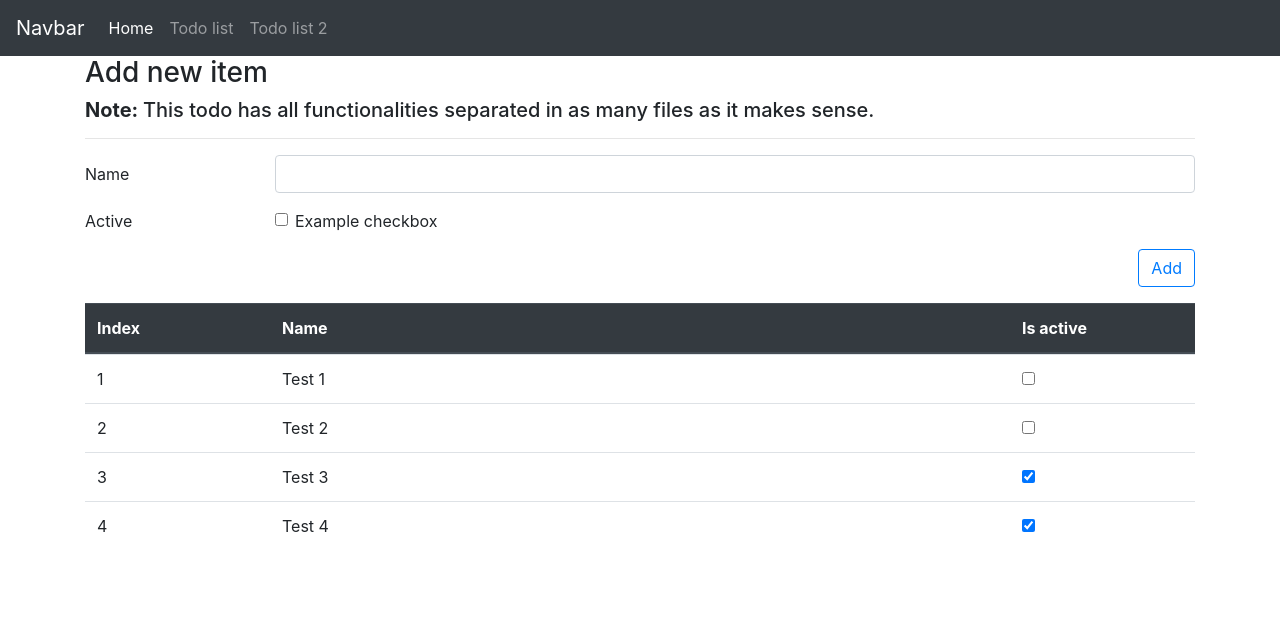
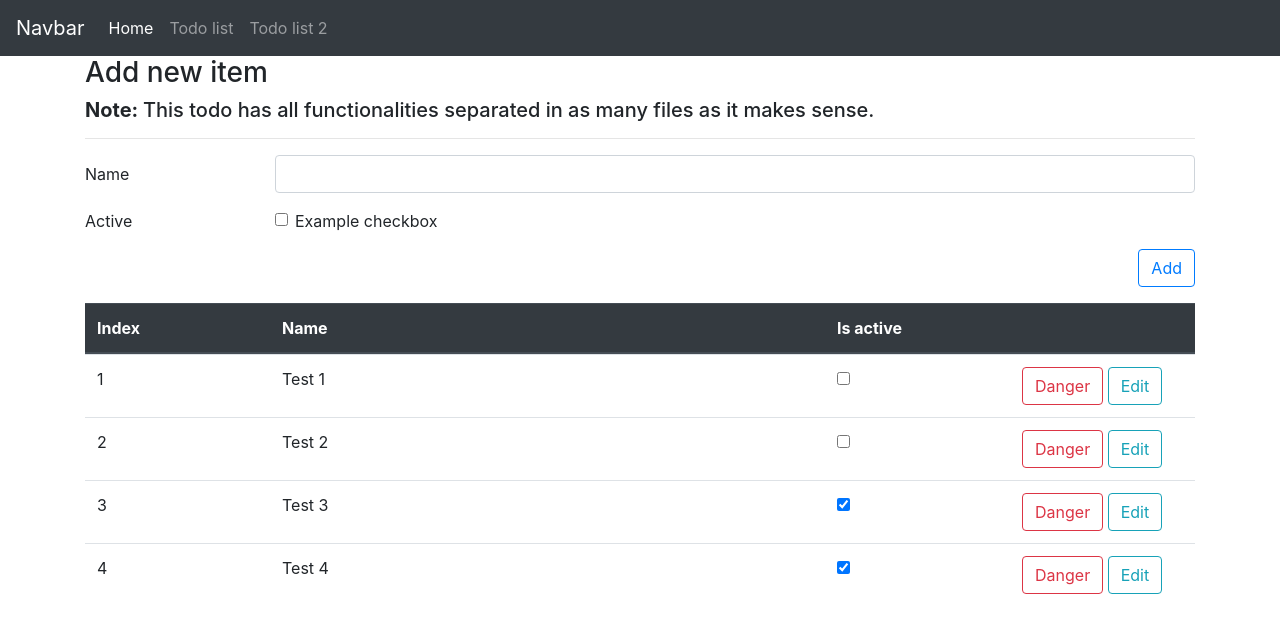
Before and after one commit to Uraharadono/ReactTodo, a React app: page / in a window 1280 px wide. Shown: the top 632 px of the page. Built offline with nearby package versions, Linux system fonts and the light colour scheme.

Commit message:
Added remove functionalities.

```diff
--- a/src/TodoComponent/Todo.js
+++ b/src/TodoComponent/Todo.js
@@ -66,6 +66,21 @@ class Todo extends React.Component {
         });
     }
 
+    deleteItem = (event, item) => {
+        event.preventDefault();
+        // damn son: https://stackoverflow.com/questions/15995963/javascript-remove-array-element-on-condition
+        let items = this.state.todoItems.filter(aItem => {
+            return !(
+                item.isActive === aItem.isActive &&
+                item.number === aItem.number &&
+                item.name === aItem.name
+            )
+        });
+        this.setState({
+            todoItems: items
+        });
+    }
+
     render() {
         return (
             <div>
@@ -114,8 +129,9 @@ class Todo extends React.Component {
                         <thead className="thead-dark">
                             <tr className="d-flex">
                                 <th className="col-2">Index</th>
-                                <th className="col-8">Name</th>
+                                <th className="col-6">Name</th>
                                 <th className="col-2">Is active</th>
+                                <th className="col-2"></th>
                             </tr>
                         </thead>
                         <tbody>
@@ -125,7 +141,8 @@ class Todo extends React.Component {
                                         number={item.number}
                                         name={item.name}
                                         key={item.number}
-                                        isActive={item.isActive} />
+                                        isActive={item.isActive}
+                                        deleteItem={this.deleteItem}/>
                                 })
                             }
                         </tbody>
--- a/src/TodoComponent/TodoItem.js
+++ b/src/TodoComponent/TodoItem.js
@@ -9,12 +9,18 @@ export default class TodoItem extends React.Component {
         return (
             <tr className="d-flex">
                 <td className="col-2">{this.props.number}</td>
-                <td className="col-8">{this.props.name}</td>
+                <td className="col-6">{this.props.name}</td>
                 <td className="col-2">
                     <div className="custom-control custom-checkbox">
                         <input type="checkbox" className="custom-control-input" checked={this.props.isActive} readOnly/>
                     </div>
                 </td>
+                <td className="col-2">
+                {/* <button type="button" className="btn btn-outline-danger" onClick={this.props.deleteItem(this.props)}>Danger</button> */}
+                <button type="button" className="btn btn-outline-danger" onClick={((e) => this.props.deleteItem(e, this.props))}>Danger</button>
+                &nbsp;
+                <button type="button" className="btn btn-outline-info">Edit</button>
+                </td>
             </tr>
         );
     }
--- a/src/TodoComponentTwo/Todo.js
+++ b/src/TodoComponentTwo/Todo.js
@@ -66,6 +66,21 @@ class Todo2 extends React.Component {
         });
     }
 
+    deleteItem = (event, item) => {
+        event.preventDefault();
+        // damn son: https://stackoverflow.com/questions/15995963/javascript-remove-array-element-on-condition
+        let items = this.state.todoItems.filter(aItem => {
+            return !(
+                item.isActive === aItem.isActive &&
+                item.number === aItem.number &&
+                item.name === aItem.name
+            )
+        });
+        this.setState({
+            todoItems: items
+        });
+    }
+
     render() {
         return (
             <div>
@@ -114,8 +129,9 @@ class Todo2 extends React.Component {
                         <thead className="thead-dark">
                             <tr className="d-flex">
                                 <th className="col-2">Index</th>
-                                <th className="col-8">Name</th>
+                                <th className="col-6">Name</th>
                                 <th className="col-2">Is active</th>
+                                <th className="col-2"></th>
                             </tr>
                         </thead>
                         <tbody>
@@ -124,11 +140,16 @@ class Todo2 extends React.Component {
                                     return (
                                         <tr className="d-flex" key={item.number}>
                                             <td className="col-2">{item.number}</td>
-                                            <td className="col-8">{item.name}</td>
+                                            <td className="col-6">{item.name}</td>
                                             <td className="col-2">
                                                 <div className="custom-control custom-checkbox">
                                                     <input type="checkbox" className="custom-control-input" checked={item.isActive} readOnly />
                                                 </div>
+                                            </td>
+                                            <td className="col-2">
+                                                <button type="button" className="btn btn-outline-danger" onClick={((e) => this.deleteItem(e, item))}>Danger</button>
+                                                &nbsp;
+                                                <button type="button" className="btn btn-outline-info">Edit</button>
                                             </td>
                                         </tr>
                                     )
```
